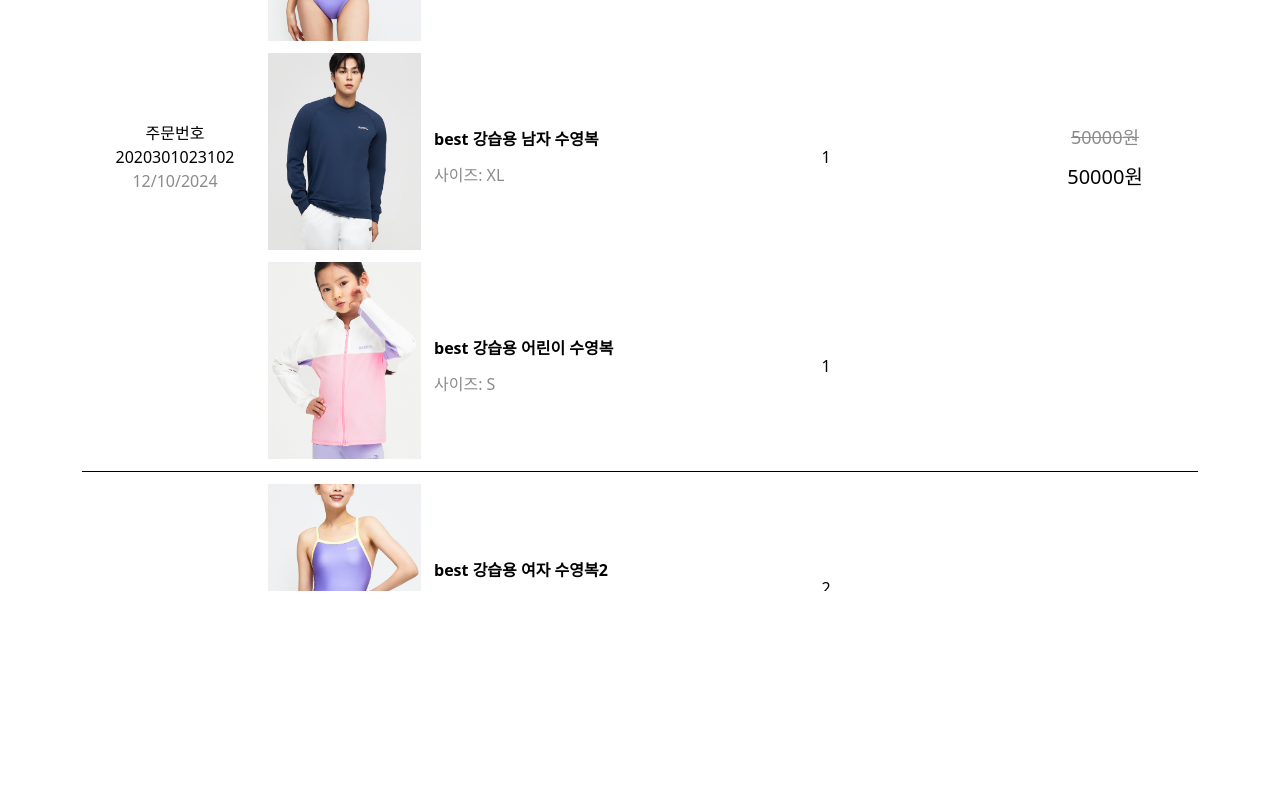
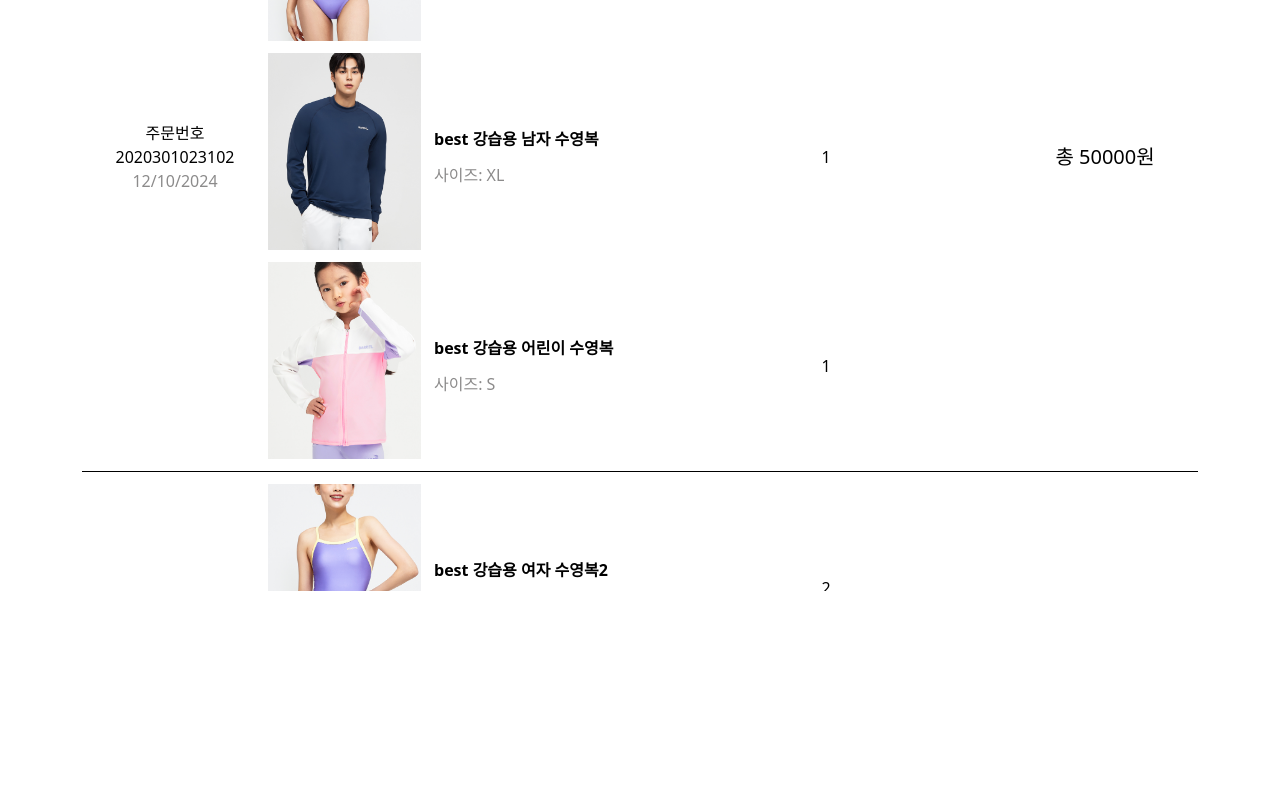
Before and after one commit to ormcamp-fe-3rd/swim360, a React (Vite) app in the folder frontend/: page /mypage in a window 1280 px wide. Shown: the part 900-1700 px from the top of the page. Built offline with nearby package versions, Linux system fonts and the light colour scheme.

Commit message:
design: 피드백 받은 내용 수정(mypage)

```diff
--- a/frontend/src/components/mypage/OrderStatusPreview.tsx
+++ b/frontend/src/components/mypage/OrderStatusPreview.tsx
@@ -27,7 +27,7 @@ function OrderStatusPreview({ deliveryStateCounts }: OrderStatusPreviewProps) {
   ];
 
   return (
-    <Link to="/order">
+    <Link to="/orderlist">
       <div className="mb-[69px] flex h-[146px] border-[1px] border-[#000000]">
         {deliveryStatusArray.map((dStatus, i) => (
           <div
--- a/frontend/src/components/mypage/RecentOrderPreview.tsx
+++ b/frontend/src/components/mypage/RecentOrderPreview.tsx
@@ -1,3 +1,5 @@
+import { Link } from "react-router-dom";
+
 interface OrderItem {
   id: number;
   name: string;
@@ -40,13 +42,19 @@ function RecentOrderPreview({ orders }: RecentOrderPreviewProps) {
             key={order.id}
             className="grid w-full grid-flow-col grid-cols-[0.5fr_1fr_1fr_0.5fr] border-b border-black pt-3"
           >
-            <div className="flex flex-col items-center justify-center hover:underline">
-              <div>주문번호</div>
-              <div>{order.id}</div>
-              <div className="text-[#8c8b8b]">
-                {new Date(order.createdAt).toLocaleDateString()}
+            <Link
+              className="flex flex-col items-center justify-center hover:underline"
+              to={`/order-detail/${order.id}`}
+            >
+              <div className="text-center">
+                <div>주문번호</div>
+                <div>{order.id}</div>
+                <div className="text-[#8c8b8b]">
+                  {new Date(order.createdAt).toLocaleDateString()}
+                </div>
               </div>
-            </div>
+            </Link>
+
             <div className="flex flex-col">
               {order.orderItems.map((orderItem) => (
                 <div
@@ -84,10 +92,7 @@ function RecentOrderPreview({ orders }: RecentOrderPreviewProps) {
               ))}
             </div>
             <div className="flex flex-col items-center justify-center">
-              <div className="mb-3 text-[18px] text-[#8c8b8b] line-through">
-                {order.price}원
-              </div>
-              <div className="text-xl"> {order.price}원</div>
+              <div className="text-xl"> 총 {order.price}원</div>
             </div>
           </div>
         ))}
--- a/frontend/src/components/mypage/UserInfoPreview.tsx
+++ b/frontend/src/components/mypage/UserInfoPreview.tsx
@@ -6,16 +6,16 @@ interface UserInfoPreviewProps {
 
 function UserInfoPreview({ name }: UserInfoPreviewProps) {
   return (
-    <div className="flex h-[146px] items-center justify-between border-[1px] border-[#000000] px-5">
-      <div className="text-xl font-semibold">{name}</div>
-      <Link to="/user" role="link">
+    <Link to="/user" role="link">
+      <div className="flex h-[146px] items-center justify-between border-[1px] border-[#000000] px-5">
+        <div className="text-xl font-semibold">{name}</div>
         <img
           className="h-5 w-5"
           src="/public/images/mypage/icon-mypage-user.png"
           alt="내 정보 수정 페이지로 이동"
         />
-      </Link>
-    </div>
+      </div>
+    </Link>
   );
 }
 
--- a/frontend/src/components/mypage/UserPointAndReviewPreview.tsx
+++ b/frontend/src/components/mypage/UserPointAndReviewPreview.tsx
@@ -8,7 +8,7 @@ function UserPointAndReviewPreview({
   reviewCount,
 }: UserPointAndReviewPreviewProps) {
   return (
-    <Link to="/reviews">
+    <Link to="/points-and-reviews">
       <div className="flex h-[146px] w-full items-center justify-center border-[1px] border-[#000000] py-[30px]">
         <div className="flex w-full flex-col items-center text-xl font-semibold">
           <div className="mb-11">포인트</div>
```
